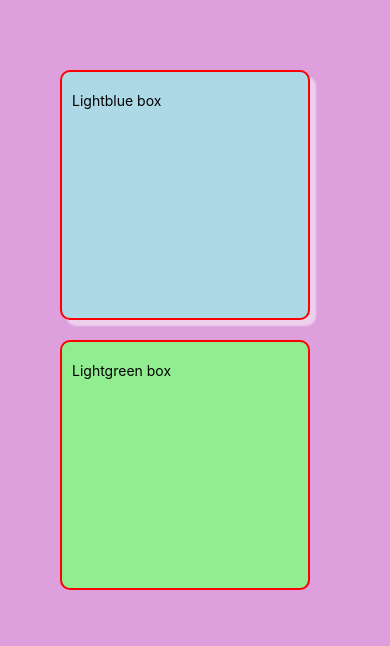
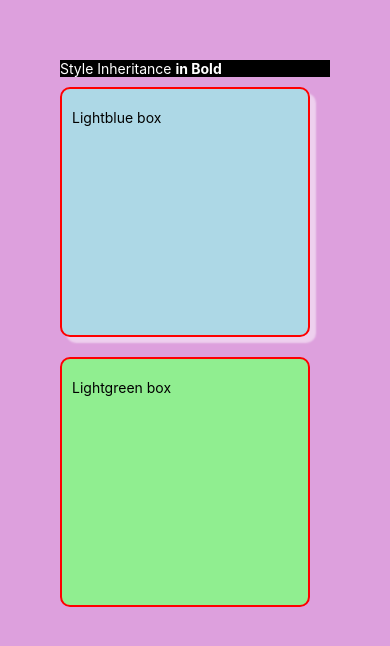
Before and after one commit to OkkashaAlly/react-native-tut, a React Native app: screen / in a window 390 px wide. Shown: the top 646 px of the page. Built offline with nearby package versions, Linux system fonts and the light colour scheme.

Commit message:
24 - Style Inheritance

```diff
--- a/App.js
+++ b/App.js
@@ -4,6 +4,11 @@
 export default function App() {
   return (
     <View style={styles.container}>
+      <View style={styles.darkMode}>
+        <Text style={styles.darkModeText}>
+          Style Inheritance <Text style={styles.boldText}>in Bold</Text>
+        </Text>
+      </View>
       <View style={[styles.box, styles.lightblueBg, styles.boxShadow]}>
         <Text>Lightblue box</Text>
       </View>
@@ -19,6 +24,15 @@
     backgroundColor: "plum",
     flex: 1,
     padding: 60,
+  },
+  darkMode: {
+    backgroundColor: "black",
+  },
+  darkModeText: {
+    color: "white",
+  },
+  boldText: {
+    fontWeight: "bold",
   },
   box: {
     height: 250,
```
